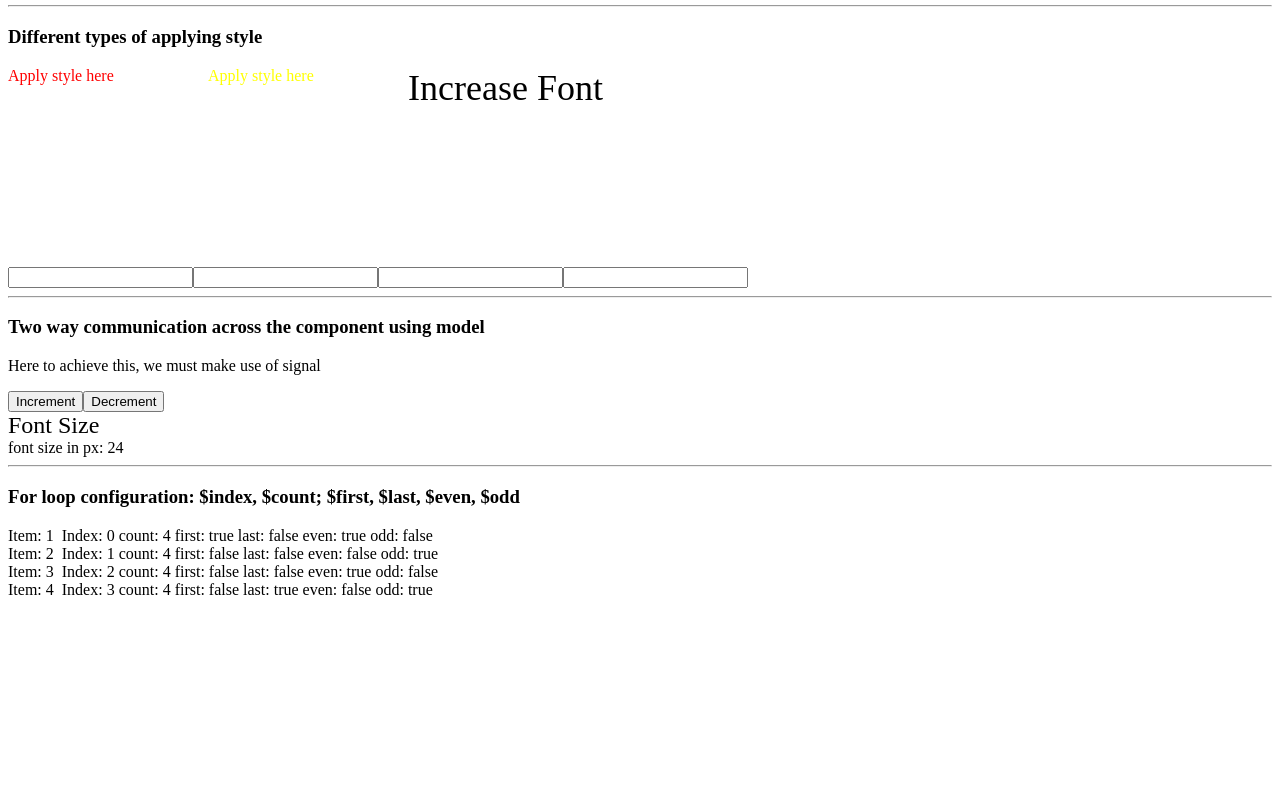
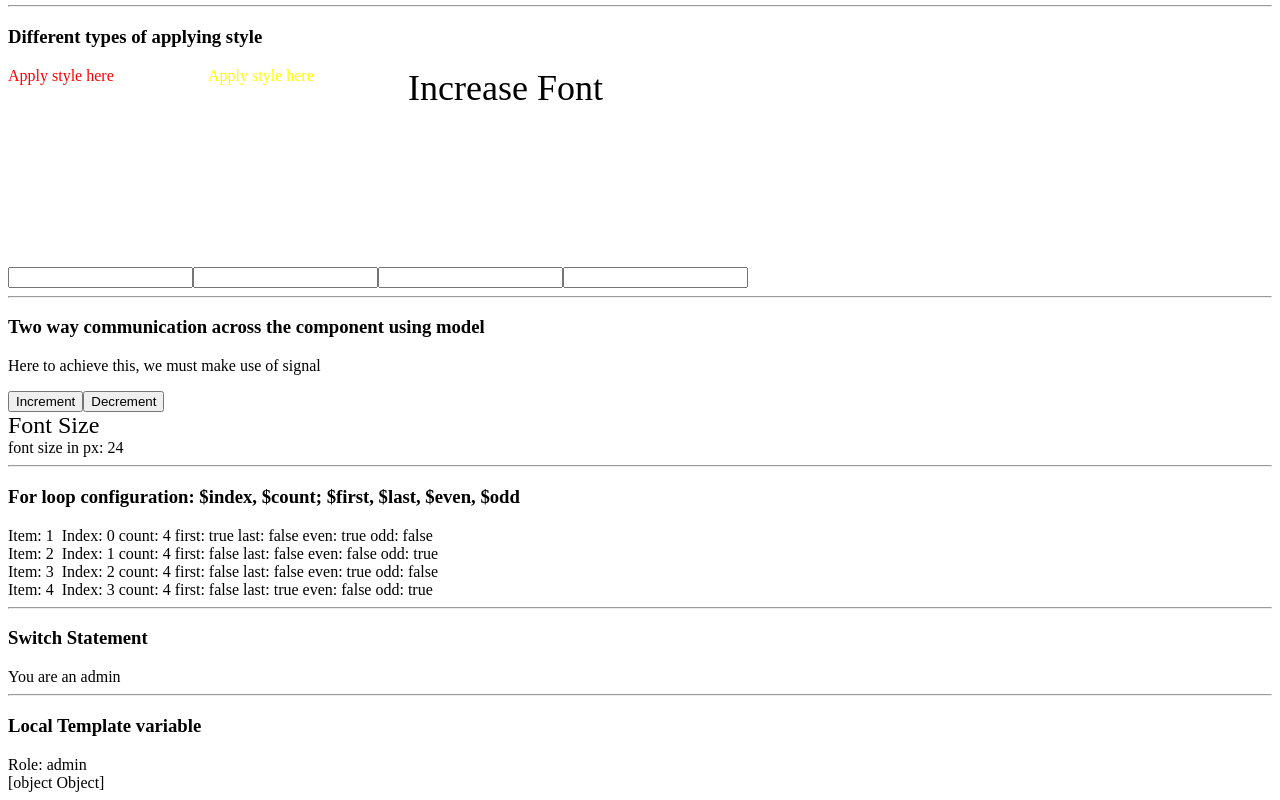
Before and after one commit to sreedhar-eg1/Angular-practice, an Angular app: page / in a window 1280 px wide. Shown: the part 559-1359 px from the top of the page. Before the commit the page ends 1166 px from the top, so only its background shows below. Built offline with nearby package versions, Linux system fonts and the light colour scheme.

Commit message:
feature - switch statement and local template variable

```diff
--- a/src/app/app.component.html
+++ b/src/app/app.component.html
@@ -50,5 +50,31 @@
     <span>even: {{ even }}&nbsp;</span>
     <span>odd: {{ odd }}&nbsp;</span>
   </div>
+  } @empty {
+  <div>No items found</div>
   }
 </div>
+
+<hr />
+<div>
+  <h3>Switch Statement</h3>
+  @switch (userRole()) { @case ('admin') {
+  <div>You are an admin</div>
+  } @case ('analyst') {
+  <div>You are an analyst</div>
+  }@case ('senior analyst') {
+  <div>You are an senior analyst</div>
+  } @default {
+  <div>You are not authorized</div>
+  } }
+</div>
+
+@let role = userRole();
+@let userDetails = num$ | async;
+
+<hr>
+<div>
+  <h3>Local Template variable</h3>
+  <div>Role: {{role}}</div>
+  {{userDetails}}
+</div>
--- a/src/app/app.component.ts
+++ b/src/app/app.component.ts
@@ -2,11 +2,12 @@ import { Component, OnInit, signal } from '@angular/core';
 import { RouterOutlet } from '@angular/router';
 import { AdminProfileComponent } from './basics/admin-profile/admin-profile.component';
 import { UserProfileComponent } from './basics/user-profile/user-profile.component';
-import { NgComponentOutlet } from '@angular/common';
+import { AsyncPipe, NgComponentOutlet } from '@angular/common';
 import { HostComponent } from './basics/host/host.component';
 import { ParentComponent } from './basics/parent/parent.component';
-import { StylesComponent } from "./basics/styles/styles.component";
-import { SizerComponent } from "./basics/sizer/sizer.component";
+import { StylesComponent } from './basics/styles/styles.component';
+import { SizerComponent } from './basics/sizer/sizer.component';
+import { from } from 'rxjs';
 
 @Component({
   selector: 'app-root',
@@ -18,19 +19,31 @@ import { SizerComponent } from "./basics/sizer/sizer.component";
     HostComponent,
     ParentComponent,
     StylesComponent,
-    SizerComponent
-],
+    SizerComponent,
+    AsyncPipe
+  ],
   templateUrl: './app.component.html',
   styleUrl: './app.component.scss',
 })
 export class AppComponent implements OnInit {
   title = 'angular-19-feature';
-  fontSize = signal(24)
+  fontSize = signal(24);
+  userRole = signal('admin');
 
   isAdmin = signal(true);
   profileComponent: {
     new (): UserProfileComponent | AdminProfileComponent;
   } | null = null;
+
+  users = [
+    {
+      id: 1,
+      name: 'user 1',
+    },
+    { id: 2, name: 'user 2' },
+  ];
+
+  num$ = from(this.users)!;
 
   getComponent() {
     return this.isAdmin() ? AdminProfileComponent : UserProfileComponent;
```
